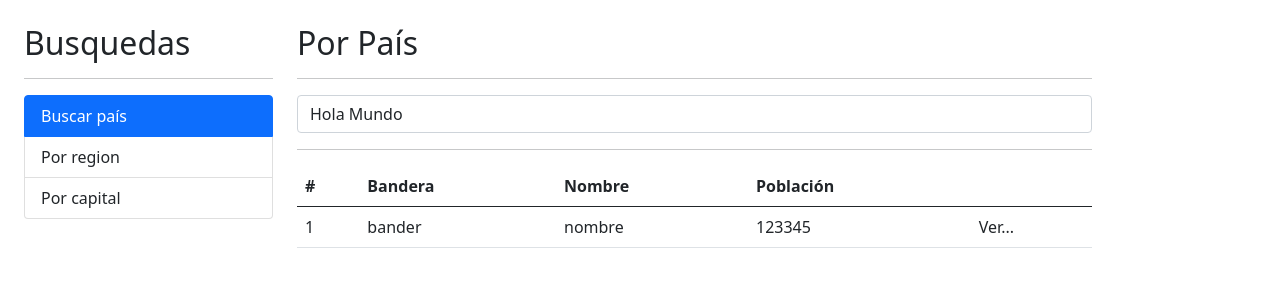
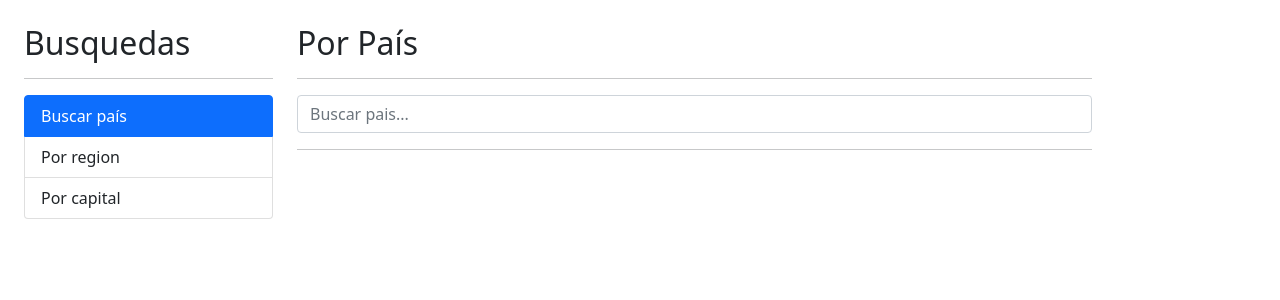
Before and after one commit to suriel1350/angular-paisesApp, an Angular app: page / in a window 1280 px wide. Shown: the top 300 px of the page. Built offline with nearby package versions, Linux system fonts and the light colour scheme.

Commit message:
project-paises_app add: add data to table from api response

```diff
--- a/src/app/pais/pages/por-pais/por-pais.component.html
+++ b/src/app/pais/pages/por-pais/por-pais.component.html
@@ -19,7 +19,7 @@
     No se encontró nada con el término {{ termino }}
 </div>
 
-<div *ngIf="!hayError" class="row">
+<div *ngIf="paises.length > 0" class="row">
     <div class="col">
         <table class="table table-hover">
             <thead>
@@ -32,13 +32,15 @@
                 </tr>
             </thead>
             <tbody>
-                <tr>
-                    <td>1</td>
-                    <td>bander</td>
-                    <td>nombre</td>
-                    <td>123345</td>
+                <tr *ngFor="let pais of paises; let i = index">
+                    <td>{{ i + 1}}</td>
                     <td>
-                        <a>Ver...</a>
+                        <img class="small-flag" [src]="pais.flag">
+                    </td>
+                    <td>{{ pais.name }}</td>
+                    <td>{{ pais.population | number }}</td>
+                    <td>
+                        <a [routerLink]="['/pais', pais.alpha2Code]">Ver...</a>
                     </td>
                 </tr>
             </tbody>
--- a/src/app/pais/pages/por-pais/por-pais.component.ts
+++ b/src/app/pais/pages/por-pais/por-pais.component.ts
@@ -1,5 +1,6 @@
 import { Component } from '@angular/core';
 import { PaisService } from '../../services/pais.service';
+import { Country } from '../../interfaces/pais.interface';
 
 @Component({
   selector: 'app-por-pais',
@@ -9,8 +10,9 @@ import { PaisService } from '../../services/pais.service';
 })
 export class PorPaisComponent {
 
-  termino : string = 'Hola Mundo';
+  termino : string = '';
   hayError: boolean = false;
+  paises  : Country[] = [];
 
   constructor( private paisService: PaisService ) { }
 
@@ -19,8 +21,10 @@ export class PorPaisComponent {
 
     this.paisService.buscarPais( this.termino )
       .subscribe( (paises) => {
+        this.paises = paises;
       }, (err) => {
         this.hayError = true;
+        this.paises = [];
       });
   }
 
--- a/src/app/pais/pais.module.ts
+++ b/src/app/pais/pais.module.ts
@@ -1,6 +1,7 @@
 import { NgModule } from '@angular/core';
 import { CommonModule } from '@angular/common';
 import { FormsModule } from '@angular/forms';
+import { RouterModule } from '@angular/router';
 
 import { PorCapitalComponent } from './pages/por-capital/por-capital.component';
 import { PorPaisComponent } from './pages/por-pais/por-pais.component';
@@ -24,7 +25,8 @@ import { VerPaisComponent } from './pages/ver-pais/ver-pais.component';
   ],
   imports: [
     CommonModule,
-    FormsModule
+    FormsModule,
+    RouterModule
   ]
 })
 export class PaisModule { }
--- a/src/styles.css
+++ b/src/styles.css
@@ -1 +1,3 @@
-/* You can add global styles to this file, and also import other style files */
+.small-flag{
+    width: 50px;
+}
```
